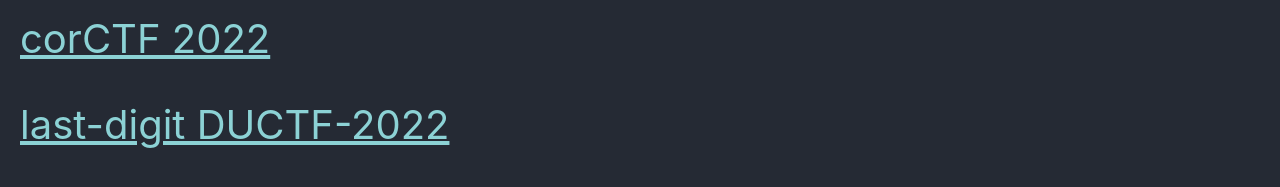
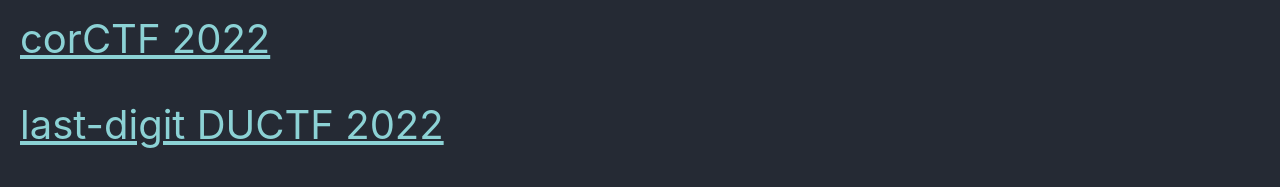
Before and after one commit to Connor-McCartney/Connor-McCartney.github.io, a Jekyll site: the page built from _pages/cryptography/other/other.md, in a window 1280 px wide. Shown: the part 539-726 px from the top of the page. Built offline with Jekyll 4.4.1, drawn with Linux system fonts in a browser that asks for light colours; cached includes are drawn as plain includes.

Commit message:
Update other.md

```diff
--- a/_pages/cryptography/other/other.md
+++ b/_pages/cryptography/other/other.md
@@ -20,4 +20,4 @@ title: Other
 <span style="font-size:2em;">   [corCTF 2022](/cryptography/other/corCTF-2022) </span> <br>
 
 
-<span style="font-size:2em;">   [last-digit DUCTF-2022](/cryptography/other/last-digit-DUCTF-2022) </span> <br>
+<span style="font-size:2em;">   [last-digit DUCTF 2022](/cryptography/other/last-digit-DUCTF-2022) </span> <br>
```
